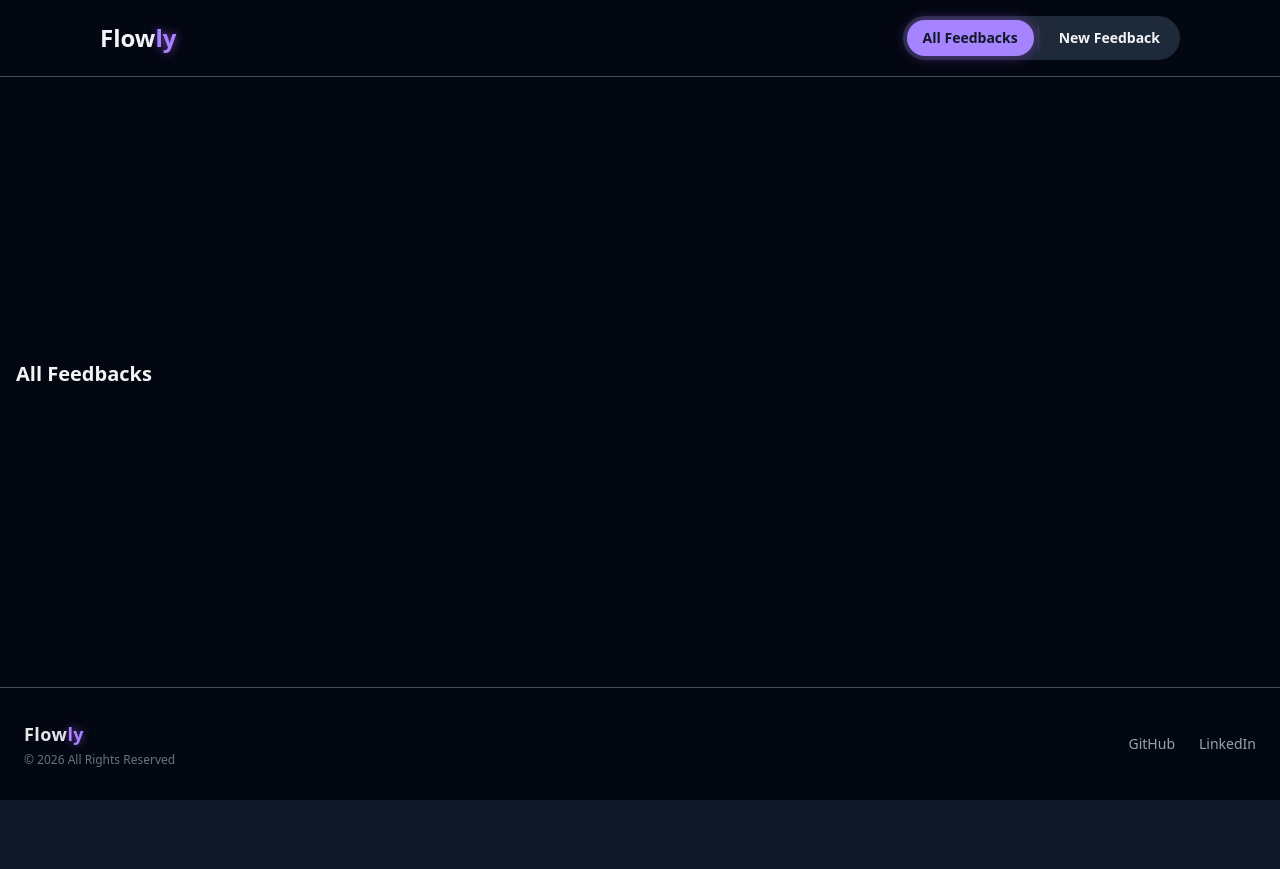
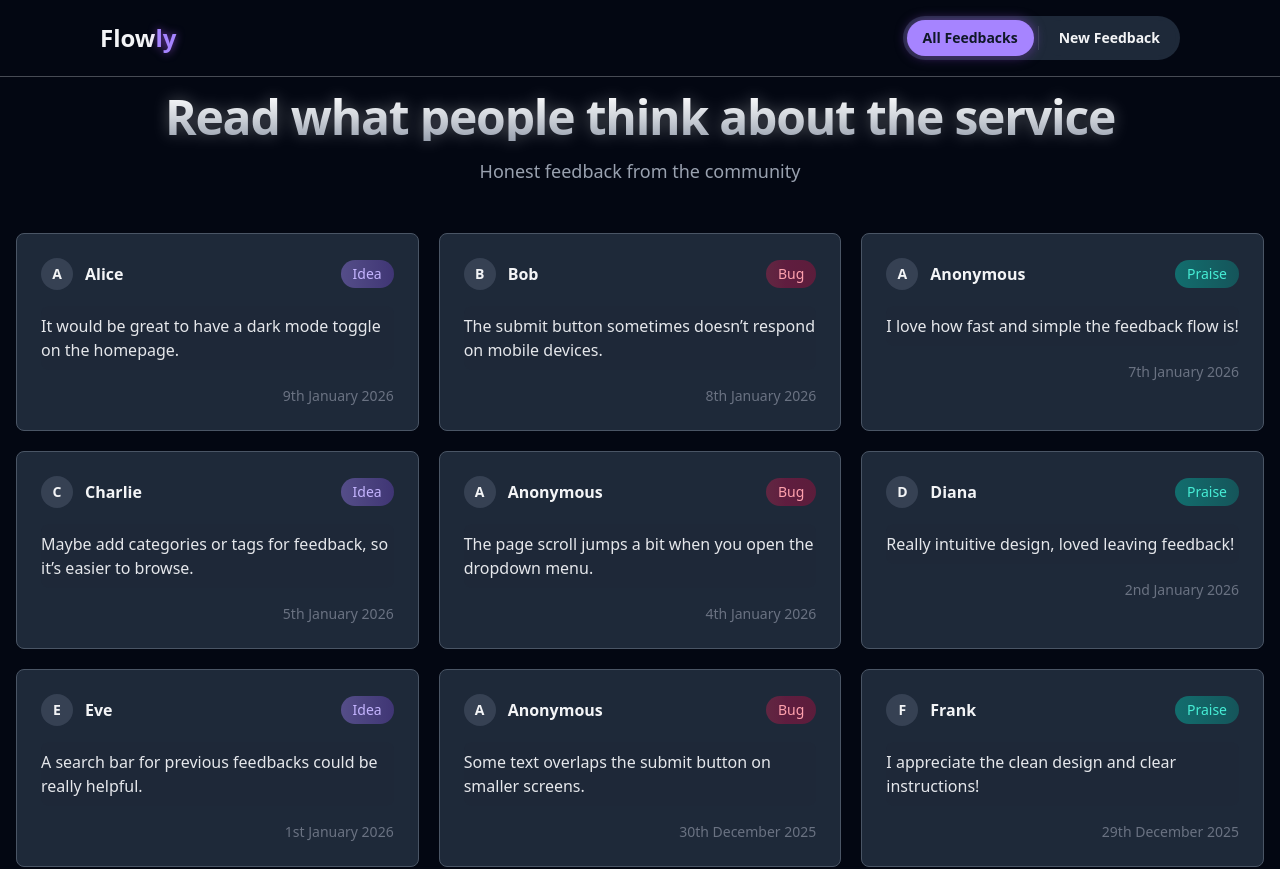
Before and after one commit to tvsxar/feedback-wall, a Next.js app: page /feedback in a window 1280 px wide. Shown: the top 869 px of the page. Before the commit the page ends 800 px from the top, so only its background shows below. Built offline with nearby package versions, Linux system fonts and the light colour scheme.

Commit message:
feat: add FeedbacksPage with FeedbacksList and FeedbackCard components

```diff
--- a/src/app/feedback/page.jsx
+++ b/src/app/feedback/page.jsx
@@ -1,8 +1,24 @@
-export default function FeedbackPage() {
+import FeedbacksList from "@/components/FeedbacksList";
+
+export default function FeedbacksPage() {
   return (
     <div className="p-4">
-      <h2 className="text-xl font-bold mb-4">All Feedbacks</h2>
-      {/* Здесь будут карточки отзывов */}
+      <div className="flex flex-col items-center text-center mb-12">
+        <h1
+          className="text-4xl md:text-5xl font-extrabold tracking-tight
+      bg-linear-to-b from-white via-gray-300 to-gray-400
+      bg-clip-text text-transparent drop-shadow-[0_0_8px_rgba(255,255,255,0.3)]"
+        >
+          Read what people think about the service
+        </h1>
+        <p className="text-gray-400 text-lg mt-4">
+          Honest feedback from the community
+        </p>
+      </div>
+
+      <div className="flex flex-col items-center">
+        <FeedbacksList />
+      </div>
     </div>
   );
 }
--- /dev/null
+++ b/src/components/FeedbackCard.jsx
@@ -0,0 +1,46 @@
+import formatDate from "@/lib/utils";
+
+export default function FeedbackCard({ feedback }) {
+    const avatarLetter = feedback.name?.[0]?.toUpperCase() || "A";
+
+  return (
+    <li
+      className="flex flex-col gap-4 border border-gray-600
+      rounded-lg p-6 w-full max-w-120 bg-gray-800
+      hover:scale-101 transition-all duration-300"
+    >
+      <div className="flex justify-between items-center">
+        <div className="flex items-center gap-3">
+          <div className="h-8 w-8 flex items-center justify-center rounded-full bg-gray-700 text-gray-100 font-semibold text-sm">
+            {avatarLetter}
+          </div>
+
+          <h3 className="font-semibold text-gray-100">
+            {feedback.name || "Anonymous"}
+          </h3>
+        </div>
+
+        <div
+  className={`py-1 px-3 rounded-full text-sm font-medium transition-all duration-200 cursor-default
+  ${
+    feedback.type === "Idea"
+      ? "bg-linear-to-r from-violet-400/40 to-violet-500/30 text-violet-300"
+      : feedback.type === "Bug"
+      ? "bg-linear-to-r from-rose-500/30 to-rose-600/30 text-rose-300"
+      : "bg-linear-to-r from-teal-400/40 to-teal-500/30 text-teal-300"
+  }`}
+>
+  {feedback.type}
+</div>
+      </div>
+
+      <div className="bg-gray-800/50 rounded-lg py-2">
+        <p className="text-gray-200">{feedback.text}</p>
+      </div>
+
+      <div className="flex justify-end">
+        <p className="text-sm text-gray-500">{formatDate(feedback.date)}</p>
+      </div>
+    </li>
+  );
+}
--- /dev/null
+++ b/src/components/FeedbacksList.jsx
@@ -0,0 +1,12 @@
+import FeedbackCard from "@/components/FeedbackCard";
+import { mockFeedbacks } from "@/lib/mockFeedbacks";
+
+export default function FeedbacksList() {
+  return (
+    <ul className="grid gap-5 grid-cols-1 sm:grid-cols-2 lg:grid-cols-3">
+      {mockFeedbacks.map((feedback, idx) => (
+        <FeedbackCard key={idx + feedback.id} feedback={feedback} />
+      ))}
+    </ul>
+  );
+}
--- /dev/null
+++ b/src/lib/mockFeedbacks.js
@@ -0,0 +1,86 @@
+export const mockFeedbacks = [
+  {
+    id: 1,
+    name: "Alice",
+    type: "Idea",
+    text: "It would be great to have a dark mode toggle on the homepage.",
+    date: "2026-01-09",
+  },
+  {
+    id: 2,
+    name: "Bob",
+    type: "Bug",
+    text: "The submit button sometimes doesn’t respond on mobile devices.",
+    date: "2026-01-08",
+  },
+  {
+    id: 3,
+    name: null,
+    type: "Praise",
+    text: "I love how fast and simple the feedback flow is!",
+    date: "2026-01-07",
+  },
+  {
+    id: 4,
+    name: "Charlie",
+    type: "Idea",
+    text: "Maybe add categories or tags for feedback, so it’s easier to browse.",
+    date: "2026-01-05",
+  },
+  {
+    id: 5,
+    name: null,
+    type: "Bug",
+    text: "The page scroll jumps a bit when you open the dropdown menu.",
+    date: "2026-01-04",
+  },
+  {
+    id: 6,
+    name: "Diana",
+    type: "Praise",
+    text: "Really intuitive design, loved leaving feedback!",
+    date: "2026-01-02",
+  },
+  {
+    id: 7,
+    name: "Eve",
+    type: "Idea",
+    text: "A search bar for previous feedbacks could be really helpful.",
+    date: "2026-01-01",
+  },
+  {
+    id: 8,
+    name: null,
+    type: "Bug",
+    text: "Some text overlaps the submit button on smaller screens.",
+    date: "2025-12-30",
+  },
+  {
+    id: 9,
+    name: "Frank",
+    type: "Praise",
+    text: "I appreciate the clean design and clear instructions!",
+    date: "2025-12-29",
+  },
+  {
+    id: 10,
+    name: "Grace",
+    type: "Idea",
+    text: "Maybe add a confirmation modal after sending feedback.",
+    date: "2025-12-28",
+  },
+  {
+    id: 11,
+    name: null,
+    type: "Bug",
+    text: "Dropdown sometimes closes when clicking inside on mobile.",
+    date: "2025-12-27",
+  },
+  {
+    id: 12,
+    name: "Henry",
+    type: "Praise",
+    text: "Fast loading times and smooth animations, great job!",
+    date: "2025-12-26",
+  },
+];
--- /dev/null
+++ b/src/lib/utils.js
@@ -0,0 +1,23 @@
+export default function formatDate(dateString) {
+  const date = new Date(dateString);
+
+  const day = date.getDate();
+  const month = date.toLocaleString("en-US", { month: "long" });
+  const year = date.getFullYear();
+
+  function getDaySuffix(day) {
+    if (day >= 11 && day <= 13) return "th";
+    switch (day % 10) {
+      case 1:
+        return "st";
+      case 2:
+        return "nd";
+      case 3:
+        return "rd";
+      default:
+        return "th";
+    }
+  }
+
+  return `${day}${getDaySuffix(day)} ${month} ${year}`;
+}
```
